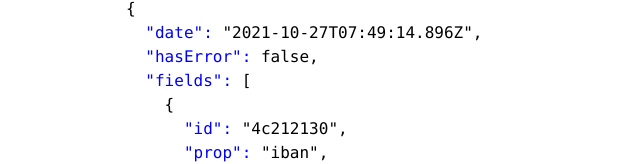
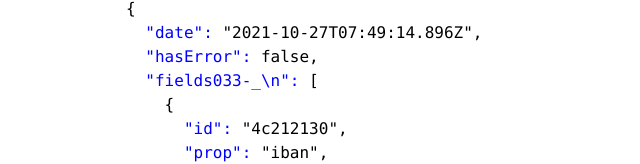
Before and after one commit to simonorzel26/react-interactive-json, a Next.js app: page / in a window 1280 px wide. Shown: the part 355-519 px from the top of the page, without its empty margins (302-942 px from the left). Built offline with nearby package versions, Linux system fonts and the light colour scheme.

Commit message:
feat: updates regexp

```diff
--- a/data.json
+++ b/data.json
@@ -1,7 +1,7 @@
 {
     "date": "2021-10-27T07:49:14.896Z",
     "hasError": false,
-    "fields": [
+    "fields033-_\n": [
         {
             "id": "4c212130",
             "prop": "iban",
--- a/src/components/SingleLineIteration.tsx
+++ b/src/components/SingleLineIteration.tsx
@@ -1,7 +1,7 @@
 import { Dispatch, SetStateAction } from "react";
 
-const SingleLineIteration = ({ text, deepKeys, deepKeyIndex, setDeepKey }: { text: string, deepKeys: string[], deepKeyIndex: number, setDeepKey: Dispatch<SetStateAction<string>> }) => {
-    const regex = /"[A-Za-z]+":/gi;
+const SingleLineIteration = ({ text, deepKeys, setDeepKey }: { text: string, deepKeys: string[], setDeepKey: Dispatch<SetStateAction<string>> }) => {
+    const regex = /"[A-Za-z0-9-_\\]+":/gi;
     const splitAtKey = text.split(regex);
     const matchedKey = text.match(regex);
     const deepKey = matchedKey ? deepKeys.shift() : null;
```
